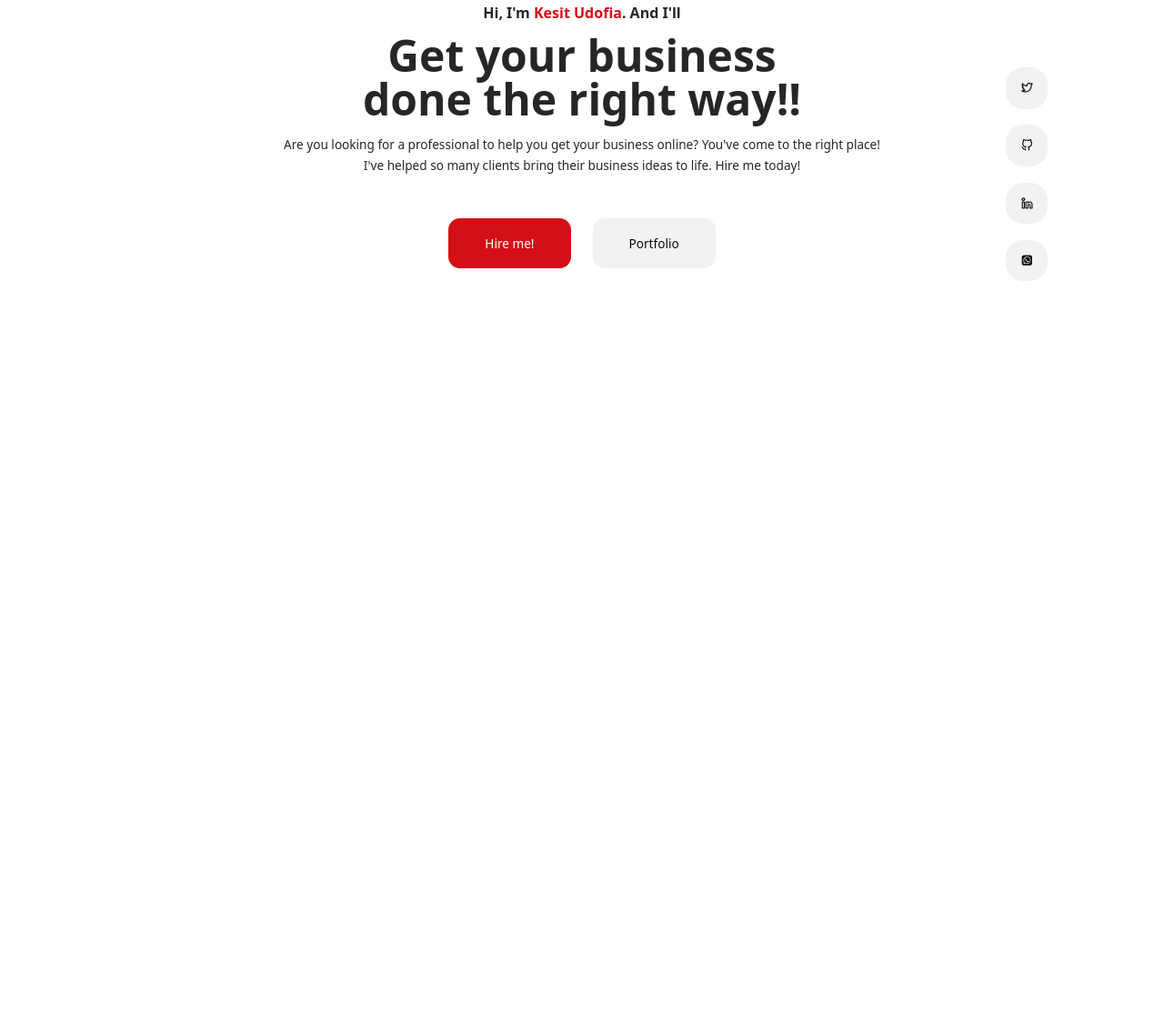
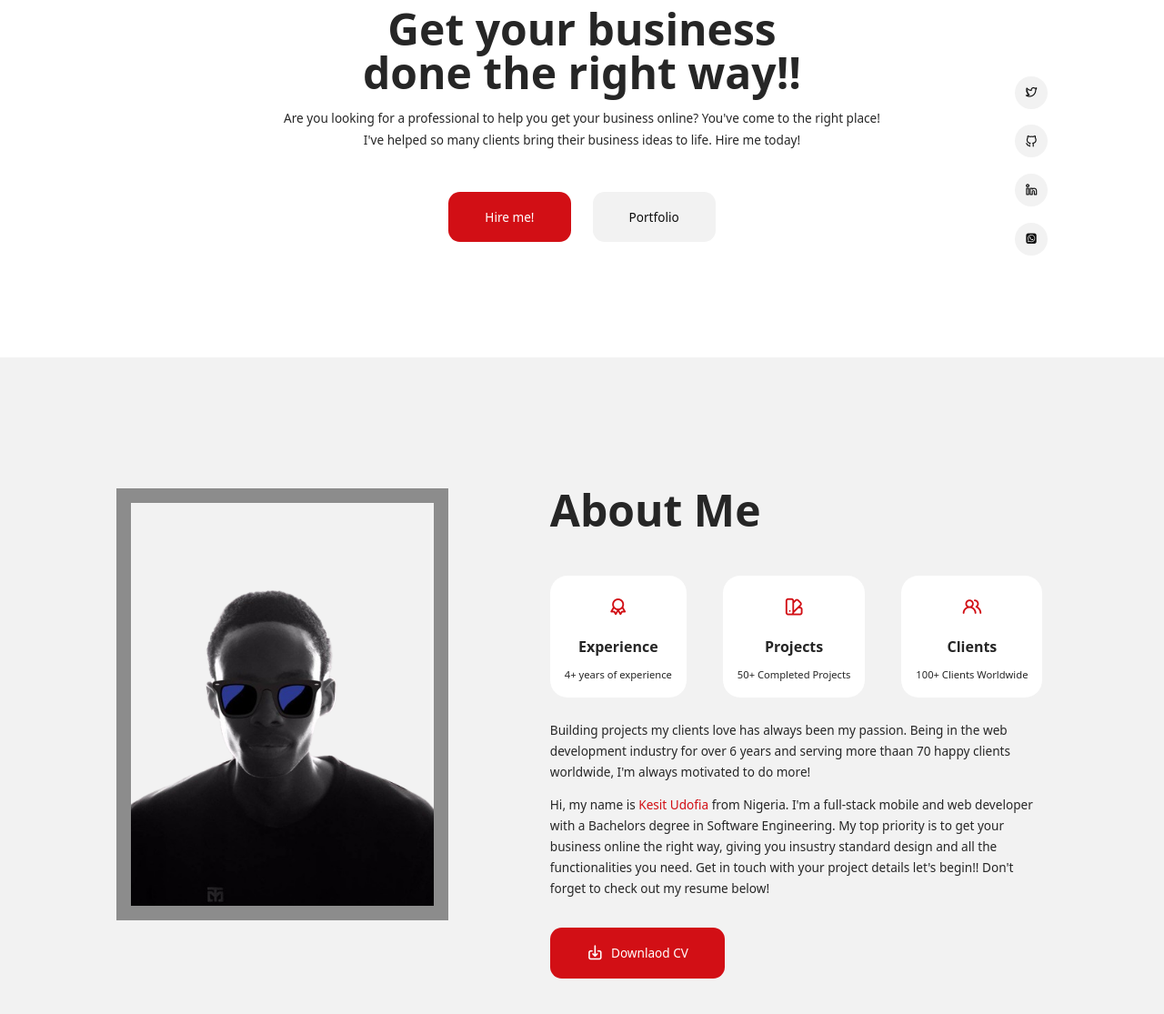
Before and after one commit to Raphaelye/HTML-Portfolio, a plain HTML site: page index.html in a window 1280 px wide. Shown: the part 529-1644 px from the top of the page at 91% size. Before the commit the page ends 838 px from the top, so only its background shows below. Drawn offline with nearby package versions, Linux system fonts and the light colour scheme.

Commit message:
about section done

```diff
--- a/index.html
+++ b/index.html
@@ -10,6 +10,8 @@
     <link rel="stylesheet" href="./style.css">
 </head>
 <body>
+
+    <!-- ==============NAV Section============== -->
    <nav>
     <div class="container nav__container">
         <a href="index.html" class="nav__logo">
@@ -31,7 +33,6 @@
    </nav>
 
    <!-- ==============SECTION 1============== -->
-
    <header>
     <div class="container header__container">
         <article class="header__image">
@@ -52,14 +53,55 @@
         <ul class="header__socials">
             <li><a href="https://twitter.com/doctorodds01" target="_blank"><i class="uil uil-twitter-alt"></i></a></li>
             <li><a href="https://github.com/" target="_blank"><i class="uil uil-github-alt"></i></a></li>
-            <li><a href="https://linkedin.com/doctorodds01" target="_blank"><i class="uil uil-linkedin-alt"></i></a></li>
+            <li><a href="https://linkedin.com/" target="_blank"><i class="uil uil-linkedin-alt"></i></a></li>
             <li><a href="https://wa.me/+2348083044373" target="_blank"><i class="uil uil-whatsapp-alt"></i></a></li>
         </ul>
     </div>
    </header>
 
    <!-- ==============SECTION 2============== -->
+   <section class="about" id="about">
+        <div class="about__container container">
+            <div class="about__image">
+                <img src="/assets/photo_2024-03-10_22-27-59-removebg-preview.png" alt="about_image">
+            </div>
+            <div class="about__details">
+                <h1>About Me</h1>
+                <div class="about__cards">
+                    <article class="about__card">
+                        <i class="uil uil-award"></i>
+                        <h4>Experience</h4>
+                        <small>4+ years of experience</small>
+                    </article>
+                    <article class="about__card">
+                        <i class="uil uil-swatchbook"></i>
+                        <h4>Projects</h4>
+                        <small>50+ Completed Projects</small>
+                    </article>
+                    <article class="about__card">
+                        <i class="uil uil-users-alt"></i>
+                        <h4>Clients</h4>
+                        <small>100+ Clients Worldwide</small>
+                    </article>
+                </div>
+                <p>
+                    Building projects my clients love has always been my passion.
+                    Being in the web development industry for over 6 years and serving more
+                    thaan 70 happy clients worldwide, I'm always motivated to do more!
+                </p>
+                <p>
+                    Hi, my name is <span> Kesit Udofia </span>from Nigeria. I'm a full-stack mobile and
+                    web developer with a Bachelors degree in Software Engineering. My top priority
+                    is to get your business online the right way, giving you insustry standard
+                    design and all the functionalities you need. Get in touch with your project
+                    details let's begin!! Don't forget to check out my resume below!
+                </p>
+                <a href=""class='btn primary' download target="_blank"><i class="uil uil-download-alt"></i> Downlaod CV </a>
+            </div>
+        </div>
+   </section>
 
+    <!-- ==============SECTION 3============== -->
 
 </body>
 </html>
--- a/style.css
+++ b/style.css
@@ -6,6 +6,14 @@
     border: 0;
     outline: 0;
     box-sizing: border-box;
+    scrollbar-width: none;
+
+}
+
+html{
+    scroll-behavior: smooth;
+    /* scroll-snap-type: mandatory; */
+
 }
 
 :root{
@@ -40,7 +48,11 @@ body{
     color:var(--color-gray-800);
     line-height:1.7;
     font-weight: 300;
+
+
 }
+
+
 
 p, a, figcaption{
     font-size: 0.85rem;
@@ -52,7 +64,7 @@ p, a, figcaption{
 }
 
 img{
-    display:block;
+    display:blo ck;
     width: 100%;
     object-fit: cover;
 }
@@ -83,7 +95,7 @@ h2{
     transition: var(--transition);
 }
 
-.btn.sm{
+.btn .sm{
     padding: 0.4rem 1rem;
     font-weight: 400;
     border-radius: var(--radius-4);
@@ -99,6 +111,11 @@ h2{
 .btn:hover{
     background:var(--color-gray-900);
     color: var(--color-gray-100);
+    transform:translate(0, -0.2rem)
+}
+
+span{
+    color: var(--color-primary);
 }
 
 section{
@@ -136,7 +153,7 @@ nav{
     -moz-backdrop-filter: blur(15px);
     -o-backdrop-filter: blur(15px);
     -ms-backdrop-filter: blur(15px);
-
+    position: fixed;
     z-index: 100;
 }
 
@@ -177,13 +194,15 @@ nav{
 
 header{
     display:flex;
-    margin-top: 5rem;
+    margin: 7rem 0 7rem;
 }
 
 .header__container{
     display: flex;
     flex-direction: column;
     position:relative;
+    /* min-height: 91vh; */
+    /* margin-top: 2.5rem; */
 }
 
 .header__image {
@@ -225,7 +244,7 @@ h4 > span{
 .header__socials{
     position: absolute;
     right:0;
-    bottom: 0;
+    bottom: 0rem;
     display: flex;
     flex-direction: column;
     gap: 1.1rem;
@@ -234,7 +253,7 @@ h4 > span{
 .header__socials a{
     background-color: var(--color-gray-200);
     color: var(--color-gray-900);
-    padding: 1rem;
+    padding: 0.7rem;
     display: inline-block;
     border-radius: var(--radius-2);
     transition: var(--transition);
@@ -247,3 +266,87 @@ h4 > span{
 }
 
 /* =================ABOUT STYLING================= */
+
+.about__container{
+    display: grid;
+    grid-template-columns: 2fr 3fr;
+    gap: 7rem;
+
+}
+
+.about__image img{
+    border: 1rem solid var(--color-gray-500);
+    height: fit-content;
+    max-height: 35rem;
+    overflow: hidden;
+}
+
+.about__cards{
+    /* display: grid;
+    grid-template-columns: repeat(3, 1fr);
+    gap:2rem;
+    margin: 3rem 0 1.5rem; */
+    display: flex;
+    flex-direction: row;
+    gap: 2.5rem;
+    margin: 3rem 0 1.5rem;
+
+}
+
+.about__card{
+    text-align: center;
+    background-color: var(--color-gray-100);
+    text-align: center;
+    padding: 1rem;
+    border-radius: var(--radius-2);
+    transition: var(--transition);
+    cursor: default;
+
+}
+
+.about__card:hover{
+    background: var(--color-primary);
+    color: var(--color-gray-100)!important;
+    transform: translateY(-0.5rem);
+
+}
+
+.about__card i{
+    color: var(--color-primary);
+    font-size: 1.4rem;
+    display: inline-block;
+    padding: 0.5rem;
+    border-radius: var(--radius-4);
+}
+
+.about__card:hover i{
+    color: var(--color-primary);
+    background-color: var(--color-gray-100);
+}
+
+.about__card h4{
+    margin: 1rem 0 0.8rem;
+}
+
+.about__card small{
+    font-size: 0.7rem ;
+}
+
+.about__details p{
+    margin-bottom: 0.8rem;
+}
+
+.about__details .btn{
+    margin-top: 2rem;
+    display: flex;
+    gap: 0.5rem;
+    align-items: center;
+}
+
+.about__details .btn i{
+    font-size: 1.2rem;
+}
+
+
+
+/* =================SERVICES STYLING================= */
```
